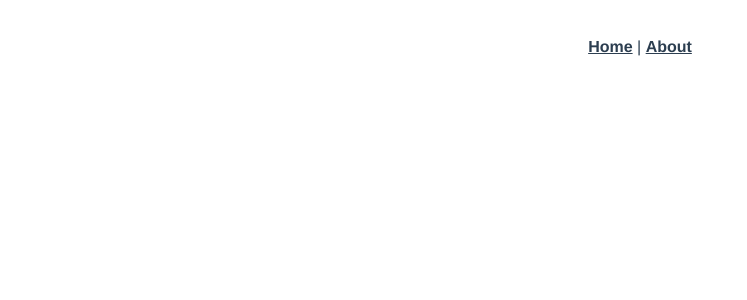
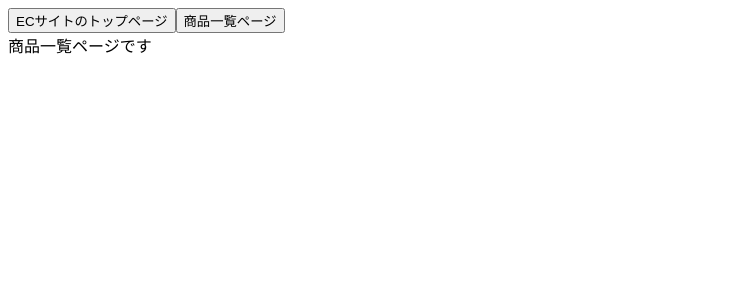
Before and after one commit to appleRui/coachtech-vue-cli-test-project, a Vue app: page /manufacture-list in a window 1280 px wide. Shown: the top 300 px of the page, without its empty margins (0-747 px from the left). Built offline with nearby package versions, Linux system fonts and the light colour scheme.

Commit message:
Vue Router SPAの基本

```diff
--- a/src/App.vue
+++ b/src/App.vue
@@ -1,32 +1,20 @@
 <template>
   <div id="app">
-    <nav>
-      <router-link to="/">Home</router-link> |
-      <router-link to="/about">About</router-link>
-    </nav>
-    <router-view />
+    <button @click="topPage">ECサイトのトップページ</button>
+    <button @click="manufactureListPage">商品一覧ページ</button>
+    <router-view></router-view>
   </div>
 </template>
 
-<style>
-#app {
-  font-family: Avenir, Helvetica, Arial, sans-serif;
-  -webkit-font-smoothing: antialiased;
-  -moz-osx-font-smoothing: grayscale;
-  text-align: center;
-  color: #2c3e50;
-}
-
-nav {
-  padding: 30px;
-}
-
-nav a {
-  font-weight: bold;
-  color: #2c3e50;
-}
-
-nav a.router-link-exact-active {
-  color: #42b983;
-}
-</style>
+<script>
+export default {
+  methods: {
+    topPage() {
+      this.$router.push({ name: "HomeView" });
+    },
+    manufactureListPage() {
+      this.$router.push({ name: "ManufactureList" });
+    },
+  },
+};
+</script>
--- a/src/router/index.js
+++ b/src/router/index.js
@@ -1,7 +1,8 @@
 import Vue from "vue";
 import VueRouter from "vue-router";
 import HomeView from "../views/HomeView.vue";
-import AboutView from "../views/AboutView.vue";
+import ManufactureList from "../views/ManufactureList.vue";
+// import AboutView from "../views/AboutView.vue";
 
 Vue.use(VueRouter);
 
@@ -12,13 +13,18 @@ const routes = [
     component: HomeView,
   },
   {
-    path: "/about",
-    name: "about",
-    // route level code-splitting
-    // this generates a separate chunk (about.[hash].js) for this route
-    // which is lazy-loaded when the route is visited.
-    component: AboutView,
+    path: "/manufacture-list",
+    name: "ManufactureList",
+    component: ManufactureList,
   },
+  // {
+  //   path: "/about",
+  //   name: "about",
+  //   // route level code-splitting
+  //   // this generates a separate chunk (about.[hash].js) for this route
+  //   // which is lazy-loaded when the route is visited.
+  //   component: AboutView,
+  // },
 ];
 
 const router = new VueRouter({
--- a/src/views/HomeView.vue
+++ b/src/views/HomeView.vue
@@ -1,18 +1,3 @@
 <template>
-  <div class="home">
-    <img alt="Vue logo" src="../assets/logo.png" />
-    <HelloWorld msg="Welcome to Your Vue.js App" />
-  </div>
+  <div>ECサイトのトップページです</div>
 </template>
-
-<script>
-// @ is an alias to /src
-import HelloWorld from "@/components/HelloWorld.vue";
-
-export default {
-  name: "HomeView",
-  components: {
-    HelloWorld,
-  },
-};
-</script>
--- /dev/null
+++ b/src/views/ManufactureList.vue
@@ -0,0 +1,3 @@
+<template>
+  <div>商品一覧ページです</div>
+</template>
```
